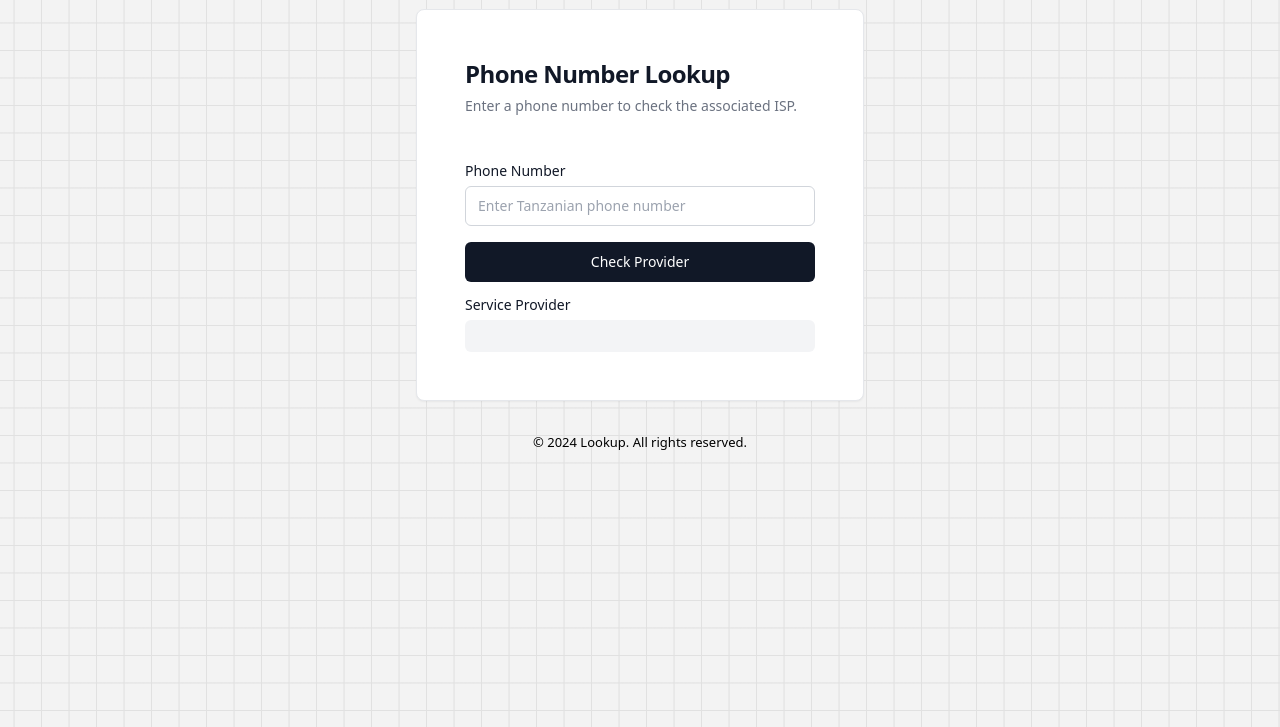
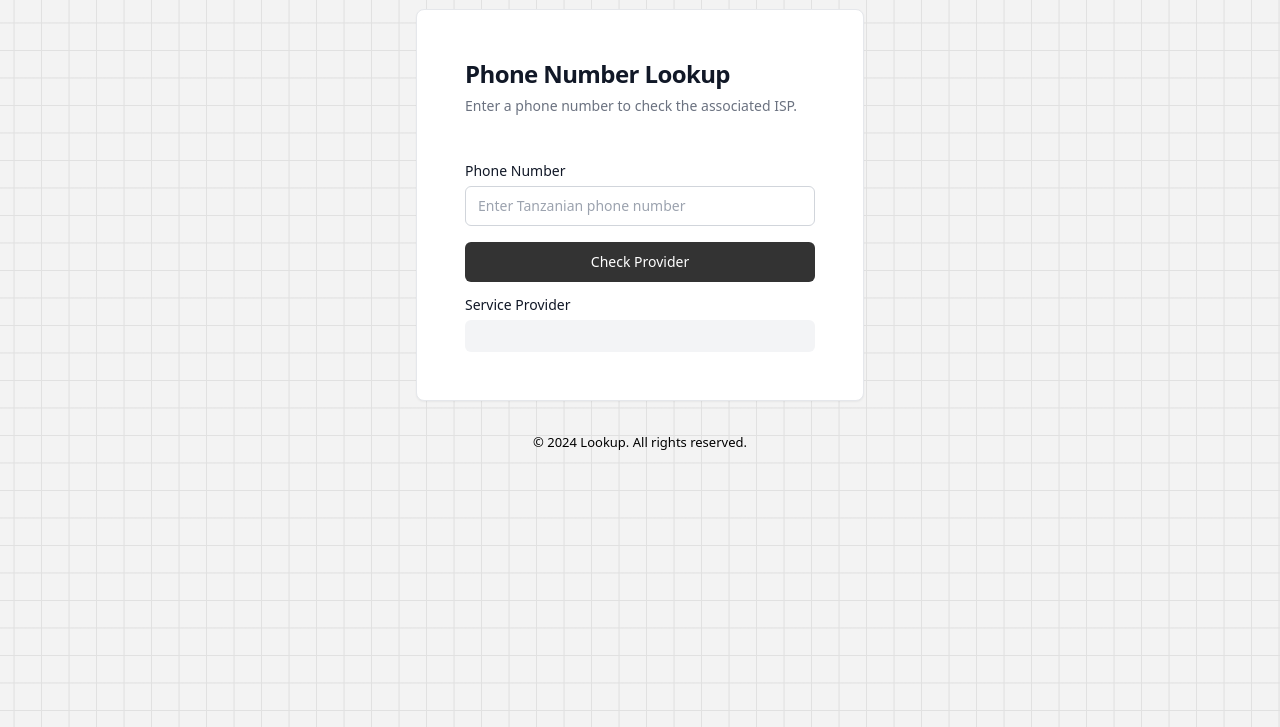
Before and after one commit to Aden-Ahadi/TanzaniaPhoneNumber-Checker, a plain HTML site: page index.html in a window 1280 px wide. In both pictures the pointer is over the button "Check Provider". Shown: the part 73-800 px from the top of the page. Drawn offline with nearby package versions, Linux system fonts and the light colour scheme.

Commit message:
More Styling

```diff
--- a/css/styles.css
+++ b/css/styles.css
@@ -188,3 +188,7 @@
   text-align: center;
   color: #000;
 }
+
+.hover:hover {
+  background-color: #333;
+}
--- a/index.html
+++ b/index.html
@@ -51,7 +51,7 @@
             />
           </div>
           <button
-            class="inline-flex items-center justify-center whitespace-nowrap rounded-md text-sm font-medium transition-colors focus:outline-none focus:ring-2 focus:ring-black bg-black text-white hover:bg-gray-900 h-10 px-4 py-2 w-full"
+            class="inline-flex items-center justify-center whitespace-nowrap rounded-md text-sm font-medium transition-colors focus:outline-none focus:ring-2 focus:ring-black bg-black text-white hover h-10 px-4 py-2 w-full"
             onclick="checkISP()"
           >
             Check Provider
```
